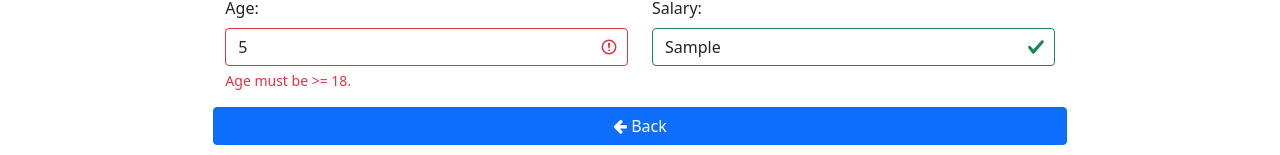
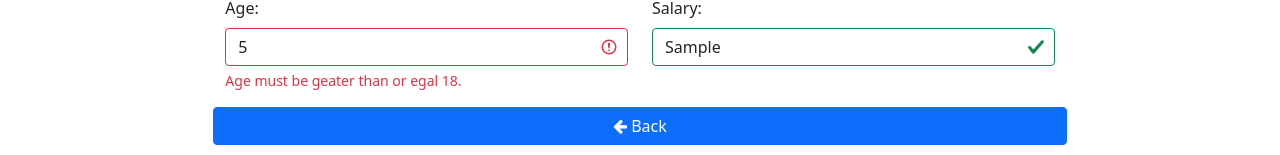
Before and after one commit to dagboujhatem/Angular-discovery-v2, an Angular app: page /create in a window 1280 px wide. Both pictures are taken after typing "Sample", "Sample", "name@example.com", "Sample123", "5", "Sample" into the empty fields and a click on the button "Add Employee". Shown: the part 328-483 px from the top of the page. Built offline with nearby package versions, Linux system fonts and the light colour scheme.

Commit message:
update validation message in create employee

```diff
--- a/src/app/components/create-employee/create-employee.component.html
+++ b/src/app/components/create-employee/create-employee.component.html
@@ -33,7 +33,7 @@
                         E-mail is required.
                     </div>
                     <div class="invalid-feedback" *ngIf="submitted && employeeForm.get('email')?.hasError('email')">
-                        E-mail must contain @ char.
+                        E-mail must be a valid e-mail address.
                     </div>
                 </div>
             </div>
@@ -58,10 +58,10 @@
                         Age is required.
                     </div>
                     <div class="invalid-feedback" *ngIf="submitted && employeeForm.get('age')?.hasError('min')">
-                        Age must be >= 18.
+                        Age must be geater than or egal 18.
                     </div>
                     <div class="invalid-feedback" *ngIf="submitted && employeeForm.get('age')?.hasError('max')">
-                        Age must be < = 100.
+                        Age must be less than or egal 100.
                     </div>
                 </div>
             </div>
```
